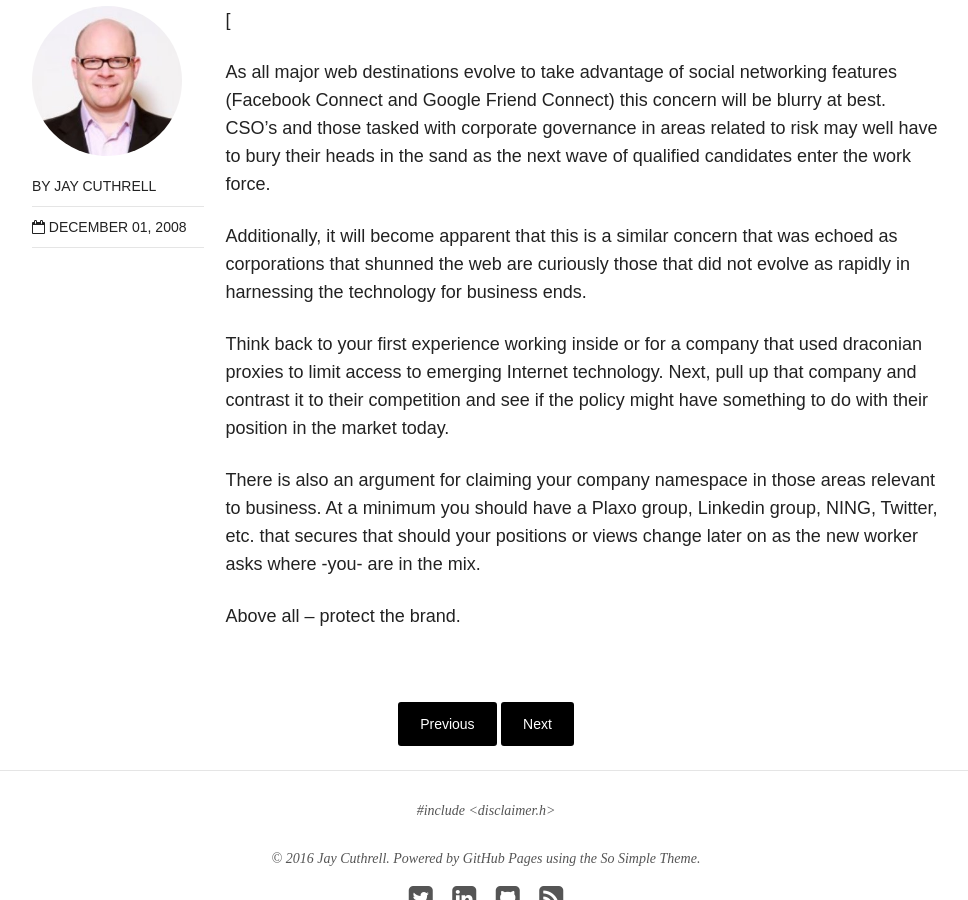
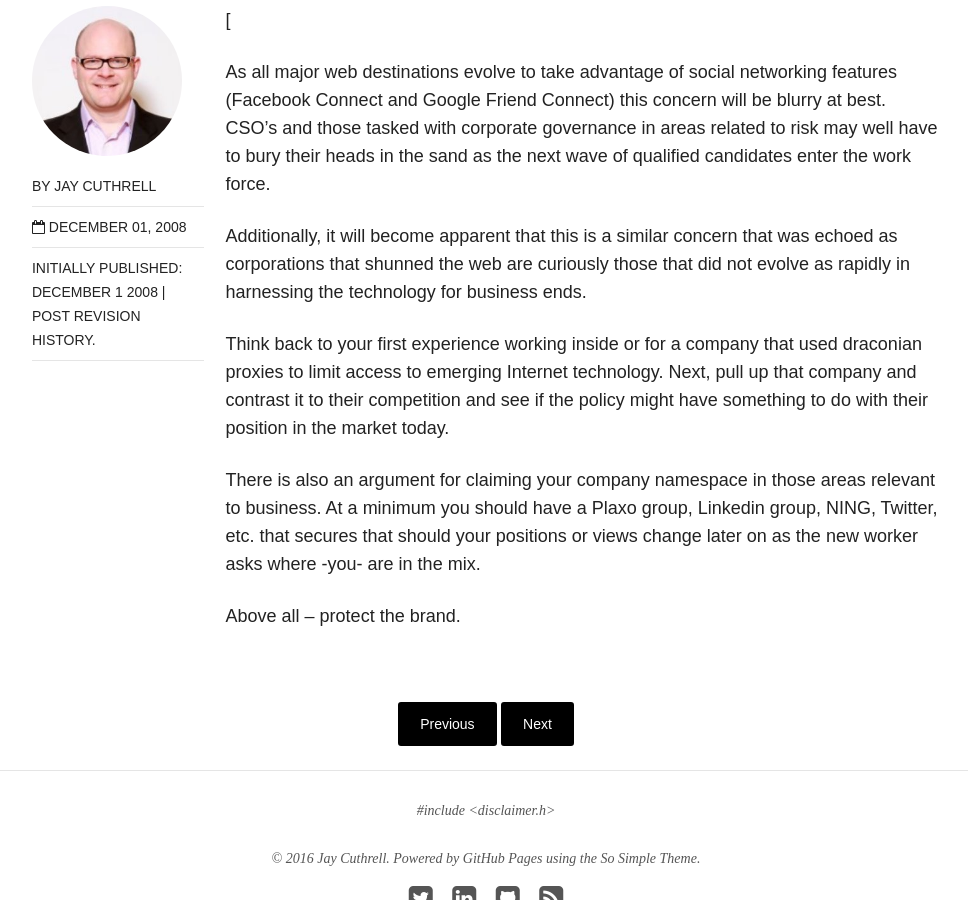
Before and after one commit to nsshommo/jaycuthrell.github.io, a Jekyll site: the page built from blog/_posts/2008-12-01-embrace-or-be-displaced.markdown, in a window 1280 px wide and 900 px high, scrolled down 812 px. Shown: the whole window, without its empty margins (154-1122 px from the left). Built offline with Jekyll 4.4.1, drawn with Linux system fonts in a browser that asks for light colours; nearby versions of some CDN libraries.

Commit message:
change tracking link

```diff
--- a/_layouts/post.html
+++ b/_layouts/post.html
@@ -40,6 +40,11 @@
         {% if site.owner.disqus-shortname and page.comments or site.comments %}<span class="entry-comments"><i class="fa fa-comment-o"></i> <a href="#disqus_thread">Comment</a></span>{% endif %}
         {% if page.share %}{% include social-share.html %}{% endif %}
         {% if page.ads == true %}{% include ad-sidebar.html %}<!-- /.google-ads -->{% endif %}
+        <span class="github">
+          {% if page.date != null %} Initially Published: {{ page.date  | date: "%B %-d %Y" }} {% endif %} |
+            <a href="{{site.github.repository_url}}/commits/master/{{page.path}}" target="_blank">Post revision history.</a>
+        </span>
+
       </footer>
       <div class="entry-content">
         {{ content }}
```
